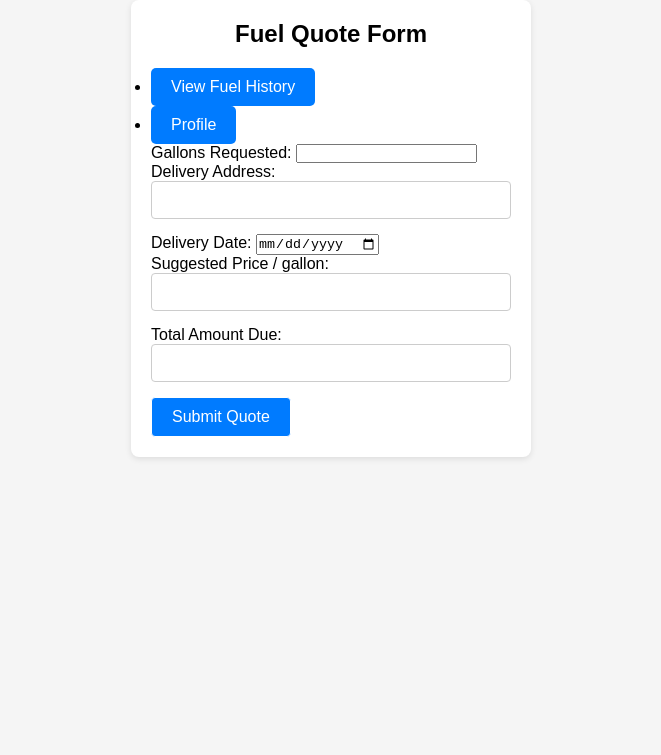
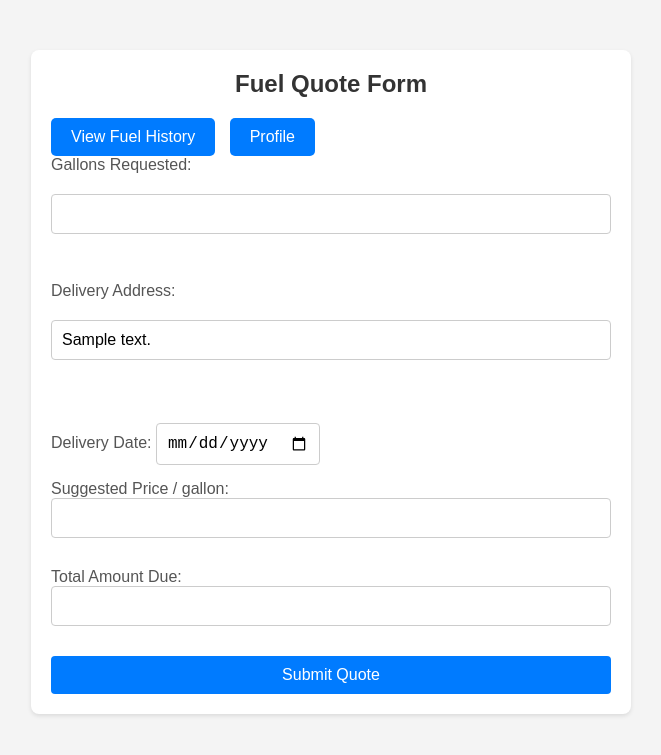
Before and after one commit to NgoBrand/UH-Software-Design-SP24, a Flask app: page /fuel_quote_form in a window 1280 px wide. Shown: the top 755 px of the page, without its empty margins (309-970 px from the left). Run offline with Flask 3, Linux system fonts and the light colour scheme; the visitor is signed in with stand-in values (Sample User, id 1); tables that the repository leaves empty hold one stand-in row (Sample ...).

Commit message:
FQ Form delivery address populating fix

```diff
--- a/templates/FuelQuoteForm.html
+++ b/templates/FuelQuoteForm.html
@@ -6,18 +6,96 @@
     <meta name="viewport" content="width=device-width, initial-scale=1.0">
     <title>Fuel Quote Form</title>
     <style>
+        body {
+            font-family: Arial, sans-serif;
+            margin: 0;
+            padding: 0;
+            background-color: #f4f4f4;
+        }
+        .container {
+            max-width: 600px;
+            margin: 50px auto;
+            padding: 20px;
+            background-color: #fff;
+            border-radius: 8px;
+            box-shadow: 0 2px 4px rgba(0,0,0,0.1);
+        }
+        h1 {
+            color: #333;
+            text-align: center;
+        }
+        form {
+            display: flex;
+            flex-direction: column;
+            gap: 15px;
+        }
+        label {
+            margin-bottom: 5px;
+            color: #555;
+        }
+        input[type="number"], input[type="text"], input[type="date"] {
+            padding: 10px;
+            border: 1px solid #ccc;
+            border-radius: 4px;
+            font-size: 16px;
+        }
+        input[type="submit"] {
+            background-color: #007bff;
+            color: #ffffff;
+            padding: 10px 20px;
+            border: none;
+            border-radius: 4px;
+            cursor: pointer;
+            font-size: 16px;
+            transition: background-color 0.3s;
+        }
+        input[type="submit"]:hover {
+            background-color: #0056b3;
+        }
         .btn {
-            display: inline-block;
+            padding: 10px 20px;
             background-color: #007bff;
             color: white;
-            padding: 10px 20px;
             text-align: center;
             text-decoration: none;
             border-radius: 5px;
             transition: background-color 0.3s;
+            display: inline-block;
         }
         .btn:hover {
             background-color: #0056b3;
+        }
+        nav ul {
+            list-style-type: none;
+            padding: 0;
+        }
+        nav ul li {
+            display: inline;
+            margin-right: 10px;
+        }
+        .tooltip {
+            position: relative;
+            display: inline-block;
+        }
+        .tooltip .tooltiptext {
+            visibility: hidden;
+            width: 220px;
+            background-color: black;
+            color: #fff;
+            text-align: center;
+            border-radius: 6px;
+            padding: 5px 0;
+            position: absolute;
+            z-index: 1;
+            bottom: 100%;
+            left: 50%;
+            margin-left: -110px;
+            opacity: 0;
+            transition: opacity 0s;
+        }
+        .tooltip:hover .tooltiptext {
+            visibility: visible;
+            opacity: 1;
         }
     </style>
 </head>
@@ -25,35 +103,37 @@
     <div class="container">
         <header>
             <h1>Fuel Quote Form</h1>
+        </header>
         <nav>
             <ul>
                 <li><a href="{{ url_for('History') }}" class="btn">View Fuel History</a></li>
                 <li><a href="{{ url_for('Home') }}" class="btn">Profile</a></li>
             </ul>
         </nav>
-        </header>
         <form id="fuelQuoteForm" action="{{ url_for('FuelQuoteForm') }}" method="post">
             <label for="gallonsRequested">Gallons Requested:</label>
             <input type="number" id="gallonsRequested" name="gallonsRequested" required><br>
 
             <label for="deliveryAddress">Delivery Address:</label>
-            <input type="text" id="deliveryAddress" name="deliveryAddress" readonly><br>
+            <input type="text" id="deliveryAddress" name="deliveryAddress" value="{{ delivery_address }}" readonly><br>
 
+            <div class="tooltip">
                 <label for="deliveryDate">Delivery Date:</label>
-            <input type="date" id="deliveryDate" name="deliveryDate" required><br>
-
+                <input type="date" id="deliveryDate" name="deliveryDate" required>
+                <span class="tooltiptext">Please select a date</span>
+            </div>
+            <div class="tooltip">
                 <label for="suggestedPrice">Suggested Price / gallon:</label>
-            <input type="text" id="suggestedPrice" name="suggestedPrice" readonly><br>
-
+                <input type="text" id="suggestedPrice" name="suggestedPrice" readonly>
+                <span class="tooltiptext">Pricing module not implemented yet</span>
+            </div>
+            <div class="tooltip">
                 <label for="totalAmountDue">Total Amount Due:</label>
-            <input type="text" id="totalAmountDue" name="totalAmountDue" readonly><br>
-
-            <input type="submit" value="Submit Quote" class="btn">
+                <input type="text" id="totalAmountDue" name="totalAmountDue" readonly>
+                <span class="tooltiptext">Will populate after all fields are completed</span>
+            </div>
+            <input type="submit" value="Submit Quote">
         </form>
     </div>
 </body>
 </html>
-
-<!--
-
--->
--- a/views.py
+++ b/views.py
@@ -151,41 +151,53 @@ class Home(MethodView):
 
 class FuelQuoteForm(MethodView):
     init_every_request = False
+
     def get(self):
-        return render_template('FuelQuoteForm.html')
+        username = session.get('username')
+
+        if not username:
+            flash('User not logged in. Please log in to access the Fuel Quote Form.', 'error')
+            return redirect(url_for('Login'))
+
+        user = UserCredentials.query.filter_by(username=username).first()
+
+        if not user:
+            flash('User session not found. Please log in again.', 'error')
+            return redirect(url_for('Login'))
+
+        client_info = ClientInformation.query.filter_by(user_id=user.id).first()
+
+        if client_info and client_info.address1:
+            delivery_address = client_info.address1
+        else:
+            flash('Delivery address not found in your profile. Please update your profile.', 'error')
+            return redirect(url_for('Profile'))
+
+        return render_template('FuelQuoteForm.html', delivery_address=delivery_address)
 
     def post(self):
         username = session.get('username')
-
         if not username:
-            flash('User not logged in.', 'error')
+            flash('Please log in to submit a fuel quote.', 'error')
             return redirect(url_for('Login'))
 
-        # Fetch the user object within the current context to ensure it is attached to the current session
         user = UserCredentials.query.filter_by(username=username).first()
-
         if not user:
-            flash('User not found.', 'error')
+            flash('User session expired.', 'error')
             return redirect(url_for('Login'))
 
-        try:
-            delivery_date = datetime.strptime(request.form['deliveryDate'], '%Y-%m-%d').date()
-
-            new_quote = FuelQuote(
-                gallons_requested=request.form['gallonsRequested'],
-                delivery_address=request.form['deliveryAddress'],
-                delivery_date=delivery_date,
-                suggested_price_per_gallon=request.form['suggested_price_per_gallon'],
-                total_amount_due=request.form['totalAmountDue'],
-                user_id=user.id
-            )
-
-            db.session.add(new_quote)
-            db.session.commit()
-            flash('Fuel quote submitted successfully!', 'success')
-        except Exception as e:
-            db.session.rollback()
-            flash(f'Error submitting fuel quote: {str(e)}', 'error')
+        delivery_date = datetime.strptime(request.form['deliveryDate'], '%Y-%m-%d')
+        new_quote = FuelQuote(
+            gallons_requested=request.form['gallonsRequested'],
+            delivery_address=request.form['deliveryAddress'],
+            delivery_date=delivery_date,
+            suggested_price_per_gallon=request.form['suggestedPrice'],
+            total_amount_due=request.form['totalAmountDue'],
+            user_id=user.id
+        )
+        db.session.add(new_quote)
+        db.session.commit()
+        flash('Fuel quote submitted successfully.', 'success')
         return redirect(url_for('FuelQuoteForm'))
 
 
```
Also changed, not shown: test_app.py (+20 -30 lines). Lines whose indentation alone changed are shown as unchanged.
